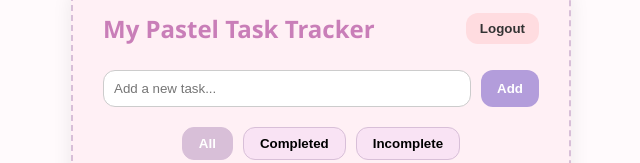
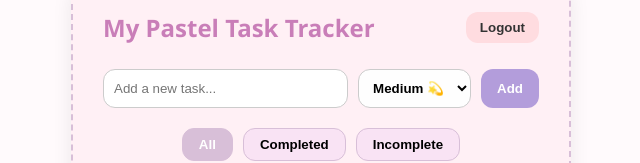
Before and after one commit to iqra-patel11/planner, a React (Create React App) app: page / in a window 1280 px wide. Both pictures are taken after typing "Sample" into the empty fields and a click on the button "Login". Shown: the part 297-460 px from the top of the page, without its empty margins (319-959 px from the left). Built offline with nearby package versions, Linux system fonts and the light colour scheme.

Commit message:
feat: add priority selection and badges for each task

```diff
--- a/src/App.js
+++ b/src/App.js
@@ -8,6 +8,7 @@ function App() {
   });
 
   const [taskInput, setTaskInput] = useState("");
+  const [priority, setPriority] = useState("medium");
   const [tasks, setTasks] = useState(() => {
     const saved = localStorage.getItem("tasks");
     return saved ? JSON.parse(saved) : [];
@@ -37,9 +38,11 @@ function App() {
         id: Date.now(),
         text: taskInput,
         completed: false,
+        priority: priority,
       };
       setTasks([newTask, ...tasks]);
       setTaskInput("");
+      setPriority("medium");
     }
   };
 
@@ -81,6 +84,15 @@ function App() {
                 onChange={(e) => setTaskInput(e.target.value)}
                 placeholder="Add a new task..."
               />
+              <select
+                value={priority}
+                onChange={(e) => setPriority(e.target.value)}
+                className="priority-select"
+              >
+                <option value="high">High 🔥</option>
+                <option value="medium">Medium 💫</option>
+                <option value="low">Low 🌱</option>
+              </select>
               <button type="submit">Add</button>
             </form>
 
@@ -117,6 +129,9 @@ function App() {
                     <span onClick={() => toggleTask(task.id)}>
                       {task.text}
                     </span>
+                    <span className={`priority-badge ${task.priority}`}>
+                      {task.priority}
+                    </span>
                     <button onClick={() => deleteTask(task.id)}>🗑️</button>
                   </div>
                 ))
--- a/src/styles/App.css
+++ b/src/styles/App.css
@@ -140,3 +140,35 @@ body {
   background-color: #d8bfd8;
   color: white;
 }
+
+.priority-select {
+  padding: 10px;
+  border-radius: 12px;
+  border: 1px solid #ccc;
+  background-color: #fefefe;
+  font-weight: bold;
+}
+
+.priority-badge {
+  padding: 4px 10px;
+  border-radius: 8px;
+  margin-left: 10px;
+  font-size: 0.8rem;
+  font-weight: bold;
+  text-transform: uppercase;
+}
+
+.priority-badge.high {
+  background-color: #ffccd5;
+  color: #b2001d;
+}
+
+.priority-badge.medium {
+  background-color: #fff1cc;
+  color: #8b6f00;
+}
+
+.priority-badge.low {
+  background-color: #d4fcdc;
+  color: #2b7a0b;
+}
```
